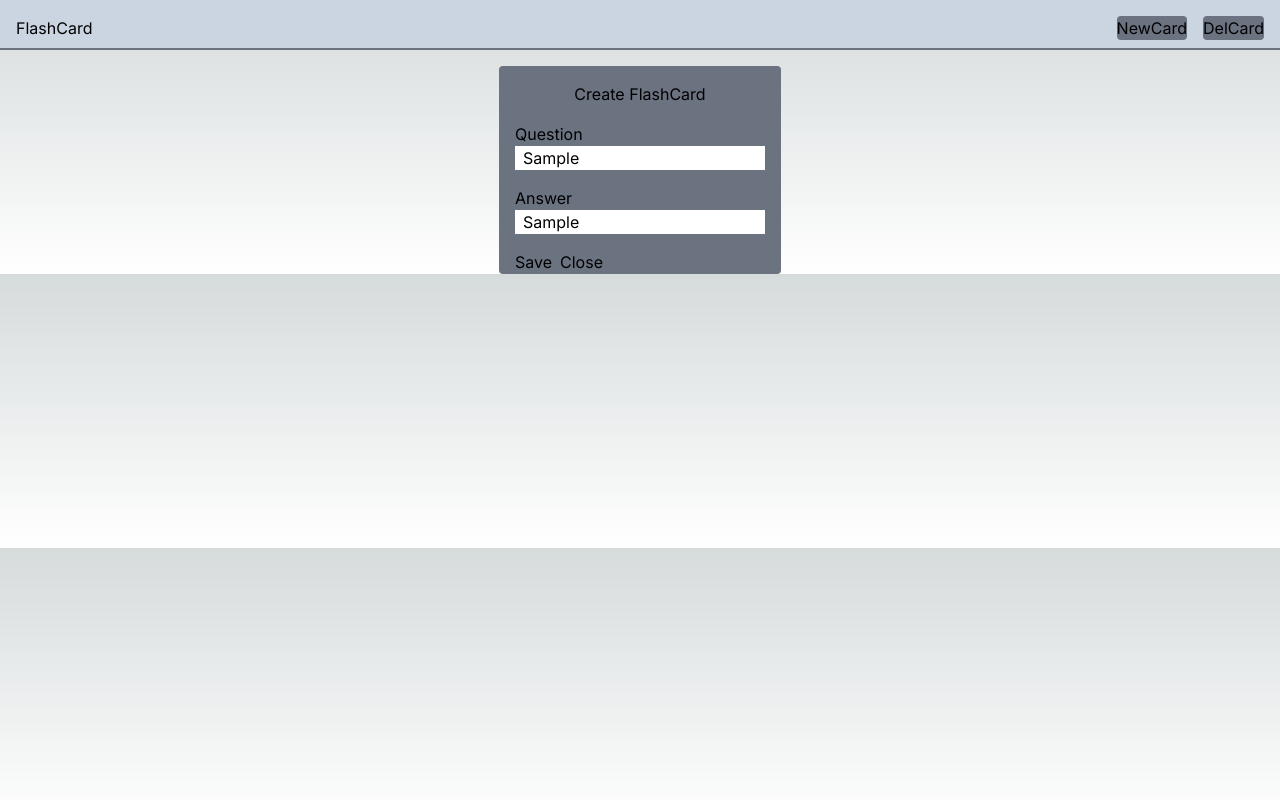
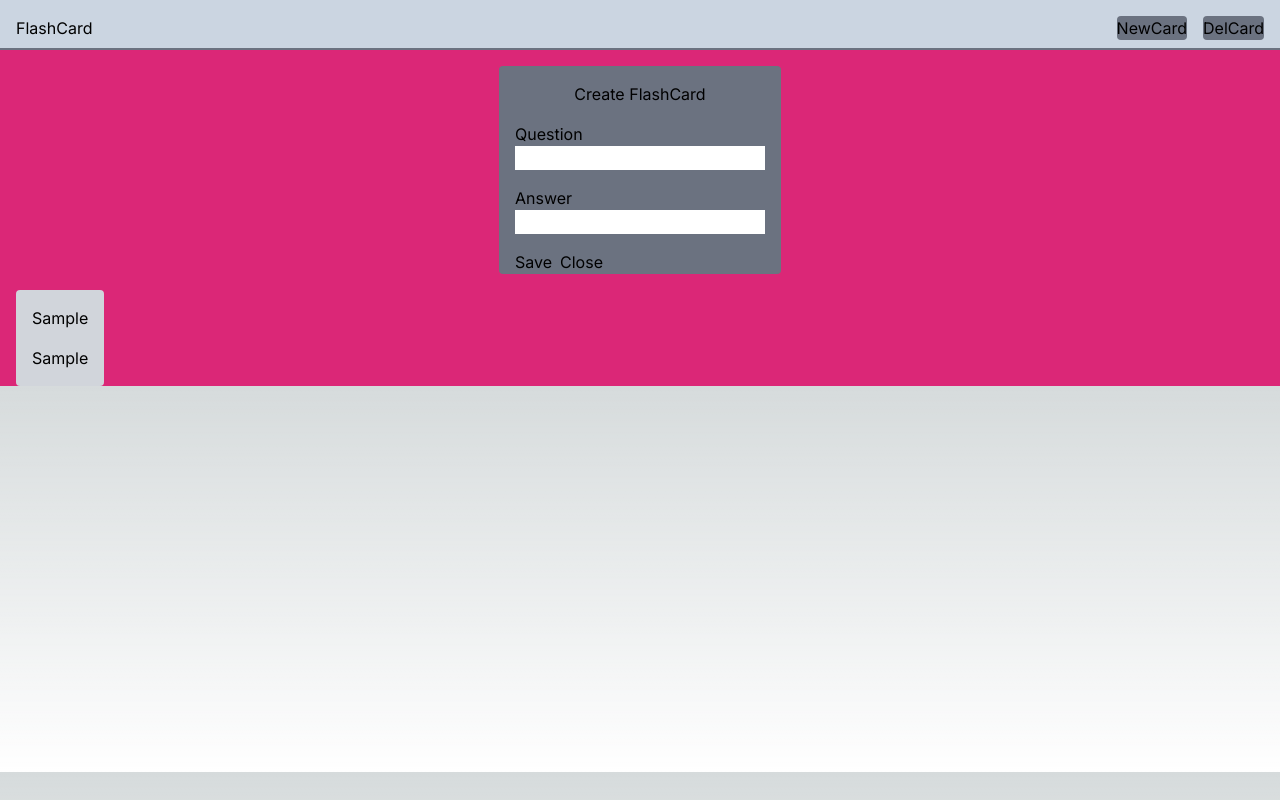
Before and after one commit to Preciousnnebuogor/25-Projects, a Next.js app: page / in a window 1280 px wide. Both pictures are taken after typing "Sample", "Sample" into the empty fields and a click on the button "Save". Built offline with nearby package versions, Linux system fonts and the light colour scheme.

Commit message:
updated flashCard.tsx

```diff
--- a/app/flashCard.tsx
+++ b/app/flashCard.tsx
@@ -1,7 +1,13 @@
 "use client";
+
+import { useState } from "react";
+
 export default function FlashCard() {
+  const [question, setQuestion] = useState("");
+  const [answer, setAnswer] = useState("");
+  const [List, setList] = useState<{ question: string; answer: string }[]>([]);
   return (
-    <div>
+    <div className={`bg-pink-600 h-full`}>
       <div
         className={`border-b-2 border-gray-500 flex items-center justify-between
             px-4 pb-2 bg-slate-300 text-black pt-4`}
@@ -21,18 +27,50 @@ export default function FlashCard() {
 
           <div className={`flex flex-col my-4 `}>
             <label>Question</label>
-            <input type="text" className={`outline-none px-2`} />
+            <input
+              type="text"
+              onChange={(e) => {
+                setQuestion(e.target.value);
+              }}
+              value={question}
+              className={`outline-none px-2`}
+            />
           </div>
 
           <div className={`flex flex-col my-4 `}>
             <label>Answer</label>
-            <input type="text" className={`outline-none px-2`} />
+            <input
+              type="text"
+              onChange={(e) => {
+                setAnswer(e.target.value);
+              }}
+              value={answer}
+              className={`outline-none px-2`}
+            />
           </div>
 
           <div className={`flex items-center justify-start space-x-2`}>
-            <button>Save</button>
+            <button
+              onClick={() => {
+                setList([...List, { answer: answer, question: question }]);
+                setAnswer("");
+                setQuestion("");
+              }}
+            >
+              Save
+            </button>
             <button>Close</button>
           </div>
+        </div>
+      </div>
+      <div>
+        <div className={`flex items-center justify-start px-4 space-x-2`}>
+          {List.map((value, index) => (
+            <div className={`mt-4 bg-gray-300 rounded px-4 text-black `}>
+              <div className={` my-4`}>{value.question}</div>
+              <div className={` my-4`}>{value.answer}</div>
+            </div>
+          ))}
         </div>
       </div>
     </div>
```
